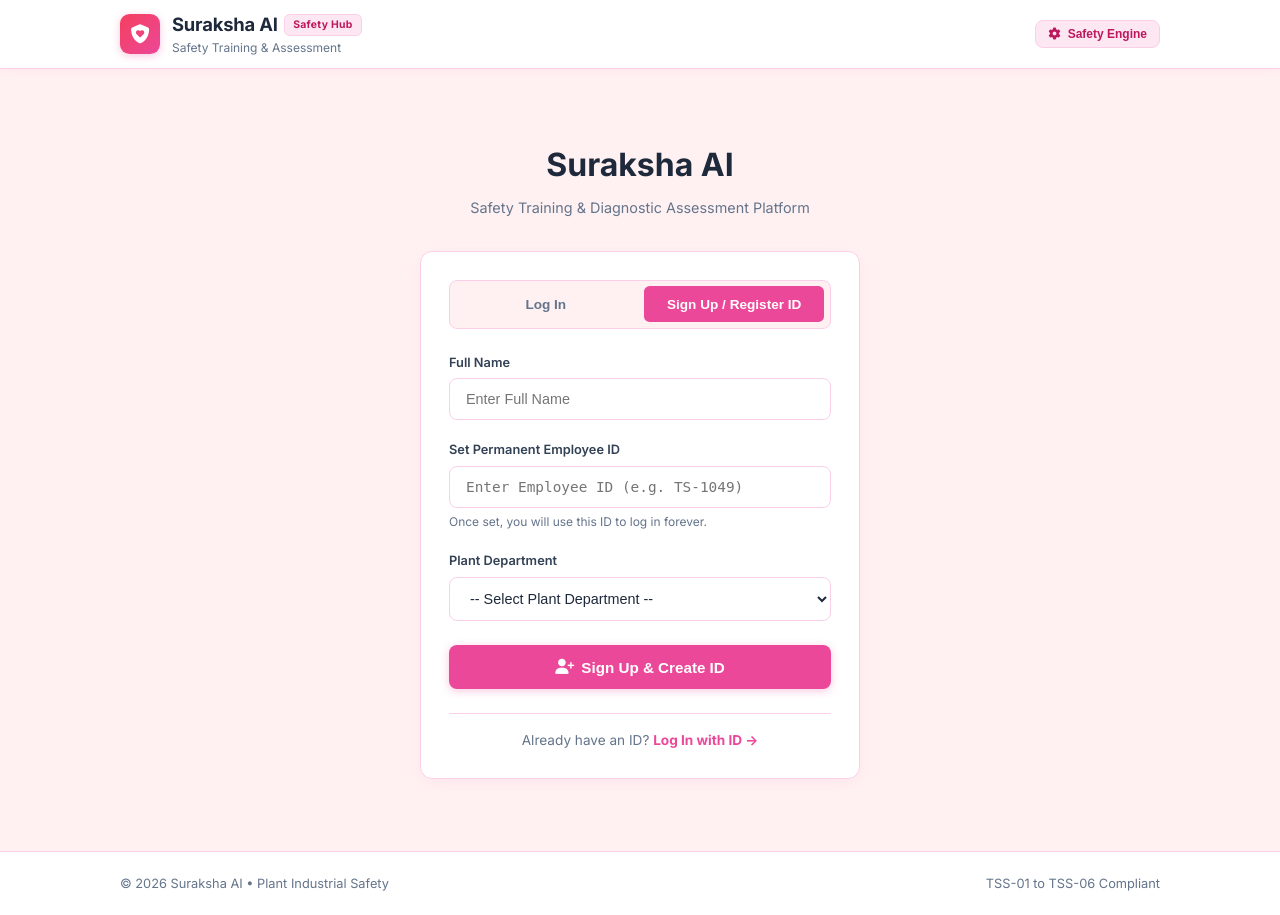
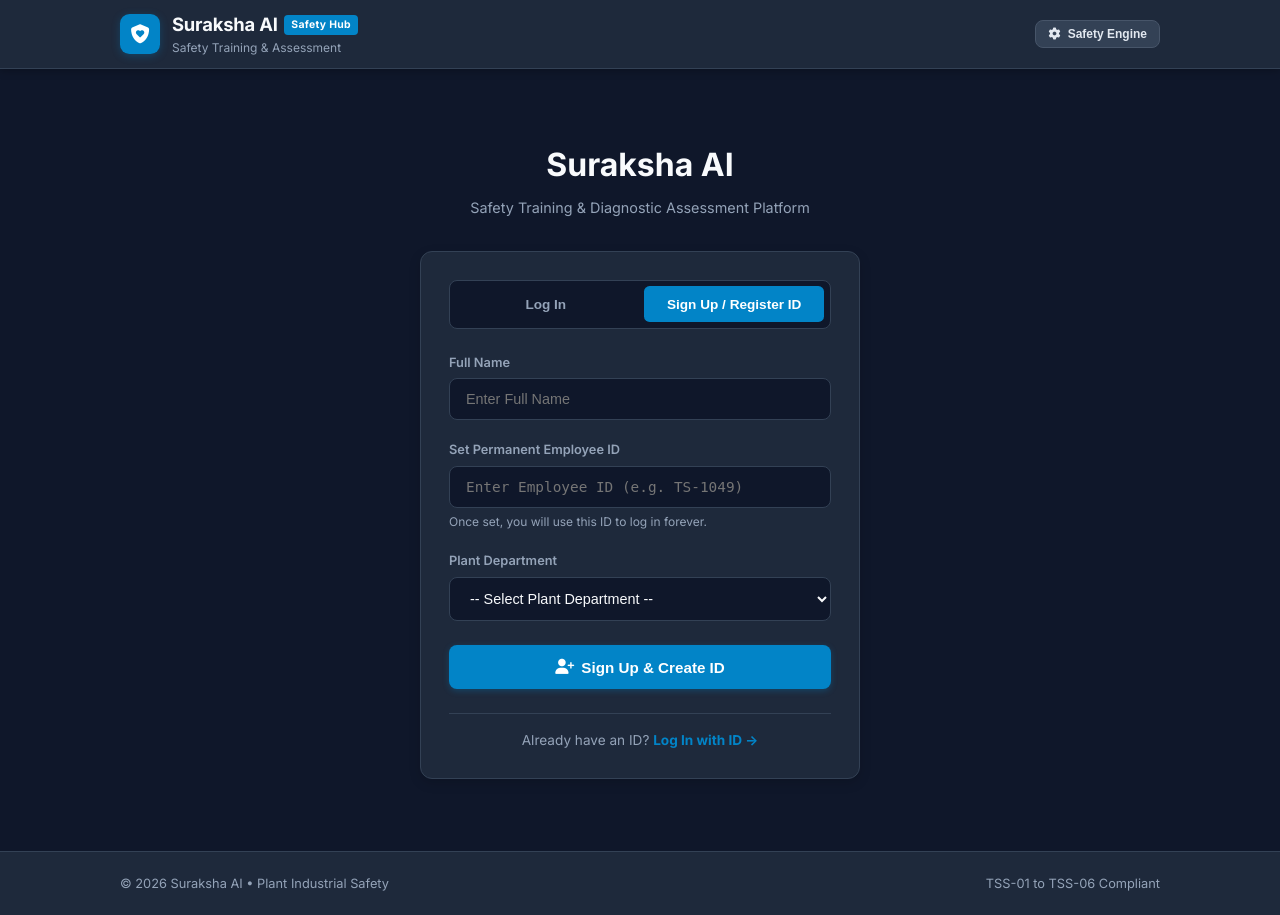
Before and after one commit to SHREYAJHA-14/tata-suraksha-ai, a Django app: page /signup/ in a window 1280 px wide. Run offline with Django 5.2, Linux system fonts and the light colour scheme; data that the repository does not hold is empty.

Commit message:
Restore original dark-slate theme across all templates and stylesheet

```diff
--- a/static/css/style.css
+++ b/static/css/style.css
@@ -1,22 +1,18 @@
-/* Suraksha AI - Light Pink, White & Soft Pastel Theme */
+/* Suraksha AI - Balanced, Modern & Professional Industrial Dark Theme */
 
 :root {
-  --bg-main: #fff1f2;            /* Soft light blush pink background */
-  --card-bg: #ffffff;            /* Crisp clean white cards */
-  --card-hover: #fff5f7;         /* Delicate light pink on hover */
-  --border-subtle: #fce7f3;      /* Soft light pink border */
-  --border-pink: #fbcfe8;        /* Medium pastel pink border */
-  --tata-blue: #ec4899;          /* Primary vibrant rose pink accent */
-  --tata-blue-hover: #db2777;    /* Deep rose pink */
-  --accent-pink-light: #fdf2f8;  /* Ultra light pastel pink */
-  --safety-amber: #f59e0b;       /* Warm alert amber */
-  --safety-red: #ef4444;         /* Danger red */
-  --safety-green: #10b981;       /* Success green */
-  --text-white: #1e293b;         /* Dark heading text (replaces old text-white variable) */
-  --text-heading: #1e293b;       /* Dark charcoal for high contrast headings */
-  --text-body: #334155;          /* Readable dark slate body text */
-  --text-muted: #64748b;         /* Secondary soft slate labels */
-  --bg-input: #ffffff;           /* Clean white input boxes */
+  --bg-main: #0f172a;       /* Deep slate navy */
+  --card-bg: #1e293b;       /* Crisp slate-800 card */
+  --card-hover: #243248;    /* Slightly lighter on hover */
+  --border-subtle: #334155; /* Refined slate-700 border */
+  --tata-blue: #0284c7;     /* Modern steel blue */
+  --tata-blue-hover: #0369a1;
+  --safety-amber: #f59e0b;  /* Warm industrial amber */
+  --safety-red: #ef4444;    /* Clean danger red */
+  --safety-green: #10b981;  /* Clean success green */
+  --text-white: #f8fafc;    /* Crisp bright text */
+  --text-body: #cbd5e1;     /* Readable body text */
+  --text-muted: #94a3b8;    /* Secondary muted labels */
 }
 
 * {
@@ -49,12 +45,12 @@ a {
 
 /* Navbar */
 .navbar {
-  background: #ffffff;
-  border-bottom: 1px solid var(--border-pink);
+  background: #1e293b;
+  border-bottom: 1px solid var(--border-subtle);
   position: sticky;
   top: 0;
   z-index: 50;
-  box-shadow: 0 2px 10px rgba(244, 114, 182, 0.08);
+  box-shadow: 0 2px 8px rgba(0, 0, 0, 0.25);
 }
 
 .nav-container {
@@ -74,30 +70,29 @@ a {
   width: 2.5rem;
   height: 2.5rem;
   border-radius: 0.6rem;
-  background: linear-gradient(135deg, #f43f5e, #ec4899);
+  background: var(--tata-blue);
   color: #ffffff;
   display: flex;
   align-items: center;
   justify-content: center;
   font-size: 1.2rem;
-  box-shadow: 0 2px 8px rgba(236, 72, 153, 0.3);
+  box-shadow: 0 2px 8px rgba(2, 132, 199, 0.3);
 }
 
 .brand-title {
   font-weight: 800;
   font-size: 1.15rem;
-  color: #1e293b;
+  color: var(--text-white);
   letter-spacing: -0.01em;
 }
 
 .brand-badge {
   font-size: 0.65rem;
   font-weight: 700;
-  background: #fce7f3;
-  color: #be185d;
-  border: 1px solid #fbcfe8;
-  padding: 0.15rem 0.5rem;
-  border-radius: 0.35rem;
+  background: #0284c7;
+  color: #ffffff;
+  padding: 0.15rem 0.45rem;
+  border-radius: 0.25rem;
   margin-left: 0.4rem;
   letter-spacing: 0.03em;
 }
@@ -167,10 +161,10 @@ a {
 /* Card */
 .card {
   background: var(--card-bg);
-  border: 1px solid var(--border-pink);
+  border: 1px solid var(--border-subtle);
   border-radius: 0.75rem;
   padding: 1.5rem;
-  box-shadow: 0 4px 16px rgba(244, 114, 182, 0.08);
+  box-shadow: 0 4px 12px rgba(0, 0, 0, 0.15);
 }
 
 /* Buttons */
@@ -191,7 +185,7 @@ a {
 .btn-primary {
   background-color: var(--tata-blue);
   color: #ffffff;
-  box-shadow: 0 2px 8px rgba(236, 72, 153, 0.3);
+  box-shadow: 0 2px 6px rgba(2, 132, 199, 0.3);
 }
 
 .btn-primary:hover {
@@ -213,20 +207,20 @@ a {
 }
 
 .btn-secondary {
-  background-color: #fce7f3;
-  color: #be185d;
-  border: 1px solid #fbcfe8;
+  background-color: #334155;
+  color: #e2e8f0;
+  border: 1px solid #475569;
 }
 
 .btn-secondary:hover {
-  background-color: #fbcfe8;
-  color: #9d174d;
+  background-color: #475569;
+  color: #ffffff;
 }
 
 /* Alert Box */
 .alert-weak {
-  background: #fffbeb;
-  border: 1px solid #fde68a;
+  background: rgba(245, 158, 11, 0.1);
+  border: 1px solid rgba(245, 158, 11, 0.35);
   border-left: 4px solid var(--safety-amber);
   border-radius: 0.65rem;
   padding: 1.15rem 1.35rem;
@@ -334,23 +324,23 @@ a {
 }
 
 .modal-content {
-  background: #ffffff;
-  border: 1px solid var(--border-pink);
+  background: #1e293b;
+  border: 1px solid var(--border-subtle);
   border-radius: 0.85rem;
   width: 100%;
   max-width: 620px;
   max-height: 90vh;
   overflow-y: auto;
-  box-shadow: 0 20px 40px rgba(244, 114, 182, 0.2);
+  box-shadow: 0 20px 40px rgba(0, 0, 0, 0.5);
   color: var(--text-body);
 }
 
 /* Footer */
 footer {
   margin-top: auto;
-  border-top: 1px solid var(--border-pink);
+  border-top: 1px solid var(--border-subtle);
   padding: 1.35rem 0;
-  background: #ffffff;
+  background: #1e293b;
   color: var(--text-muted);
   font-size: 0.8rem;
   text-align: center;
--- a/templates/safety_app/base.html
+++ b/templates/safety_app/base.html
@@ -60,10 +60,10 @@
                         {{ employee.name|slice:":1" }}
                     </div>
                     <div style="text-align: left; line-height: 1.2;">
-                        <p style="font-size: 0.8rem; font-weight: 700; color: #1e293b;">{{ employee.name }}</p>
-                        <p style="font-size: 0.7rem; color: #64748b;">{{ employee.department.code }}</p>
+                        <p style="font-size: 0.8rem; font-weight: 700; color: var(--text-white);">{{ employee.name }}</p>
+                        <p style="font-size: 0.7rem; color: var(--text-muted);">{{ employee.department.code }}</p>
                     </div>
-                    <a href="{% url 'logout' %}" title="Log Out" style="margin-left: 0.5rem; color: #be185d;">
+                    <a href="{% url 'logout' %}" title="Log Out" style="margin-left: 0.5rem; color: #ef4444;">
                         <i class="fa-solid fa-right-from-bracket"></i>
                     </a>
                 </div>
@@ -88,8 +88,8 @@
     <!-- Simple API Key Modal -->
     <div id="apiKeyModal" class="modal-overlay" style="display: none;">
         <div class="modal-content" style="padding: 1.5rem;">
-            <div style="display: flex; justify-content: space-between; align-items: center; margin-bottom: 1rem; border-bottom: 1px solid var(--border-pink); padding-bottom: 0.75rem;">
-                <h3 style="font-size: 1.1rem; font-weight: 700; color: #1e293b;">AI Engine Settings</h3>
+            <div style="display: flex; justify-content: space-between; align-items: center; margin-bottom: 1rem; border-bottom: 1px solid var(--border-subtle); padding-bottom: 0.75rem;">
+                <h3 style="font-size: 1.1rem; font-weight: 700; color: var(--text-white);">AI Engine Settings</h3>
                 <button type="button" onclick="closeApiKeyModal()" style="background: none; border: none; font-size: 1.2rem; cursor: pointer; color: var(--text-muted);">&times;</button>
             </div>
 
@@ -100,9 +100,9 @@
             <form action="{% url 'set_api_key' %}" method="POST">
                 {% csrf_token %}
                 <div style="margin-bottom: 1.25rem;">
-                    <label style="display: block; font-size: 0.8rem; font-weight: 600; margin-bottom: 0.4rem; color: #334155;">Gemini API Key (Optional)</label>
+                    <label style="display: block; font-size: 0.8rem; font-weight: 600; margin-bottom: 0.4rem; color: var(--text-muted);">Gemini API Key (Optional)</label>
                     <input type="password" name="api_key" value="{{ request.session.gemini_api_key|default:'' }}" placeholder="AIzaSy..."
-                           style="width: 100%; padding: 0.7rem 0.9rem; background: #fff5f7; border: 1px solid var(--border-pink); border-radius: 0.45rem; color: #1e293b; font-family: monospace; font-size: 0.85rem;">
+                           style="width: 100%; padding: 0.7rem 0.9rem; background: #0f172a; border: 1px solid var(--border-subtle); border-radius: 0.45rem; color: var(--text-white); font-family: monospace; font-size: 0.85rem;">
                 </div>
                 <div style="display: flex; justify-content: flex-end; gap: 0.65rem;">
                     <button type="button" onclick="closeApiKeyModal()" class="btn btn-secondary">Cancel</button>
--- a/templates/safety_app/login.html
+++ b/templates/safety_app/login.html
@@ -6,10 +6,10 @@
 <div class="container" style="max-width: 480px; margin: 2.5rem auto;">
     <!-- Simple Header -->
     <div style="text-align: center; margin-bottom: 2rem;">
-        <h1 style="font-size: 2rem; font-weight: 800; color: #1e293b; margin-bottom: 0.5rem;">
+        <h1 style="font-size: 2rem; font-weight: 800; color: var(--text-white); margin-bottom: 0.5rem;">
             Suraksha AI
         </h1>
-        <p style="color: #64748b; font-size: 0.9rem;">
+        <p style="color: var(--text-muted); font-size: 0.9rem;">
             Safety Training & Diagnostic Assessment Platform
         </p>
     </div>
@@ -17,7 +17,7 @@
     <!-- Auth Card -->
     <div class="card" style="padding: 1.75rem;">
         <!-- Tab Navigation -->
-        <div style="display: flex; gap: 0.5rem; margin-bottom: 1.5rem; background: #fff1f2; padding: 0.35rem; border-radius: 0.5rem; border: 1px solid var(--border-pink);">
+        <div style="display: flex; gap: 0.5rem; margin-bottom: 1.5rem; background: #0f172a; padding: 0.35rem; border-radius: 0.5rem; border: 1px solid var(--border-subtle);">
             <button type="button" id="tabLoginBtn" onclick="switchTab('login')"
                     style="flex: 1; padding: 0.65rem; border-radius: 0.35rem; border: none; font-weight: 700; font-size: 0.85rem; cursor: pointer; transition: all 0.2s ease;">
                 Log In
@@ -30,7 +30,7 @@
 
         <!-- Error Alert -->
         {% if error %}
-        <div style="background: #fef2f2; border: 1px solid #fecaca; color: #dc2626; padding: 0.85rem 1rem; border-radius: 0.5rem; margin-bottom: 1.5rem; font-size: 0.85rem; display: flex; align-items: flex-start; gap: 0.65rem; line-height: 1.45;">
+        <div style="background: rgba(239, 68, 68, 0.15); border: 1px solid rgba(239, 68, 68, 0.35); color: #fca5a5; padding: 0.85rem 1rem; border-radius: 0.5rem; margin-bottom: 1.5rem; font-size: 0.85rem; display: flex; align-items: flex-start; gap: 0.65rem; line-height: 1.45;">
             <i class="fa-solid fa-triangle-exclamation" style="margin-top: 0.15rem; color: #ef4444; flex-shrink: 0;"></i>
             <span>{{ error }}</span>
         </div>
@@ -41,12 +41,12 @@
             <form action="{% url 'login' %}" method="POST">
                 {% csrf_token %}
                 <div style="margin-bottom: 1.5rem;">
-                    <label style="display: block; font-size: 0.8rem; font-weight: 600; color: #334155; margin-bottom: 0.45rem;">
+                    <label style="display: block; font-size: 0.8rem; font-weight: 600; color: var(--text-muted); margin-bottom: 0.45rem;">
                         Registered Employee ID
                     </label>
                     <input type="text" name="emp_id" value="{{ emp_id|default:'' }}" required placeholder="Enter Employee ID"
-                           style="width: 100%; padding: 0.8rem 1rem; background: #ffffff; border: 1px solid var(--border-pink); border-radius: 0.5rem; color: #1e293b; font-size: 0.95rem; font-family: monospace;">
-                    <span style="display: block; font-size: 0.75rem; color: #64748b; margin-top: 0.4rem;">
+                           style="width: 100%; padding: 0.8rem 1rem; background: #0f172a; border: 1px solid var(--border-subtle); border-radius: 0.5rem; color: var(--text-white); font-size: 0.95rem; font-family: monospace;">
+                    <span style="display: block; font-size: 0.75rem; color: var(--text-muted); margin-top: 0.4rem;">
                         Only pre-registered employees can log in.
                     </span>
                 </div>
@@ -57,9 +57,9 @@
                 </button>
             </form>
 
-            <div style="margin-top: 1.5rem; text-align: center; border-top: 1px solid var(--border-pink); padding-top: 1rem; font-size: 0.85rem; color: #64748b;">
+            <div style="margin-top: 1.5rem; text-align: center; border-top: 1px solid var(--border-subtle); padding-top: 1rem; font-size: 0.85rem; color: var(--text-muted);">
                 Don't have an Employee ID?
-                <a href="javascript:void(0)" onclick="switchTab('signup')" style="color: #ec4899; font-weight: 700; text-decoration: none;">
+                <a href="javascript:void(0)" onclick="switchTab('signup')" style="color: var(--tata-blue); font-weight: 700; text-decoration: none;">
                     Sign Up here &rarr;
                 </a>
             </div>
@@ -70,30 +70,30 @@
             <form action="{% url 'signup' %}" method="POST">
                 {% csrf_token %}
                 <div style="margin-bottom: 1.25rem;">
-                    <label style="display: block; font-size: 0.8rem; font-weight: 600; color: #334155; margin-bottom: 0.4rem;">
+                    <label style="display: block; font-size: 0.8rem; font-weight: 600; color: var(--text-muted); margin-bottom: 0.4rem;">
                         Full Name
                     </label>
                     <input type="text" name="name" value="{{ name|default:'' }}" required placeholder="Enter Full Name"
-                           style="width: 100%; padding: 0.75rem 1rem; background: #ffffff; border: 1px solid var(--border-pink); border-radius: 0.5rem; color: #1e293b; font-size: 0.9rem;">
+                           style="width: 100%; padding: 0.75rem 1rem; background: #0f172a; border: 1px solid var(--border-subtle); border-radius: 0.5rem; color: var(--text-white); font-size: 0.9rem;">
                 </div>
 
                 <div style="margin-bottom: 1.25rem;">
-                    <label style="display: block; font-size: 0.8rem; font-weight: 600; color: #334155; margin-bottom: 0.4rem;">
+                    <label style="display: block; font-size: 0.8rem; font-weight: 600; color: var(--text-muted); margin-bottom: 0.4rem;">
                         Set Permanent Employee ID
                     </label>
                     <input type="text" name="emp_id" value="{{ emp_id|default:'' }}" required placeholder="Enter Employee ID (e.g. TS-1049)"
-                           style="width: 100%; padding: 0.75rem 1rem; background: #ffffff; border: 1px solid var(--border-pink); border-radius: 0.5rem; color: #1e293b; font-size: 0.9rem; font-family: monospace;">
-                    <span style="display: block; font-size: 0.75rem; color: #64748b; margin-top: 0.35rem;">
+                           style="width: 100%; padding: 0.75rem 1rem; background: #0f172a; border: 1px solid var(--border-subtle); border-radius: 0.5rem; color: var(--text-white); font-size: 0.9rem; font-family: monospace;">
+                    <span style="display: block; font-size: 0.75rem; color: var(--text-muted); margin-top: 0.35rem;">
                         Once set, you will use this ID to log in forever.
                     </span>
                 </div>
 
                 <div style="margin-bottom: 1.5rem;">
-                    <label style="display: block; font-size: 0.8rem; font-weight: 600; color: #334155; margin-bottom: 0.4rem;">
+                    <label style="display: block; font-size: 0.8rem; font-weight: 600; color: var(--text-muted); margin-bottom: 0.4rem;">
                         Plant Department
                     </label>
                     <select name="department_id" required
-                            style="width: 100%; padding: 0.75rem 1rem; background: #ffffff; border: 1px solid var(--border-pink); border-radius: 0.5rem; color: #1e293b; font-size: 0.9rem;">
+                            style="width: 100%; padding: 0.75rem 1rem; background: #0f172a; border: 1px solid var(--border-subtle); border-radius: 0.5rem; color: var(--text-white); font-size: 0.9rem;">
                         <option value="" disabled {% if not selected_dept %}selected{% endif %}>-- Select Plant Department --</option>
                         {% for dept in departments %}
                         <option value="{{ dept.id }}" {% if selected_dept == dept.id %}selected{% endif %}>
@@ -109,9 +109,9 @@
                 </button>
             </form>
 
-            <div style="margin-top: 1.5rem; text-align: center; border-top: 1px solid var(--border-pink); padding-top: 1rem; font-size: 0.85rem; color: #64748b;">
+            <div style="margin-top: 1.5rem; text-align: center; border-top: 1px solid var(--border-subtle); padding-top: 1rem; font-size: 0.85rem; color: var(--text-muted);">
                 Already have an ID?
-                <a href="javascript:void(0)" onclick="switchTab('login')" style="color: #ec4899; font-weight: 700; text-decoration: none;">
+                <a href="javascript:void(0)" onclick="switchTab('login')" style="color: var(--tata-blue); font-weight: 700; text-decoration: none;">
                     Log In with ID &rarr;
                 </a>
             </div>
@@ -134,14 +134,14 @@
             tabSignupBtn.style.background = 'var(--tata-blue)';
             tabSignupBtn.style.color = '#ffffff';
             tabLoginBtn.style.background = 'transparent';
-            tabLoginBtn.style.color = '#64748b';
+            tabLoginBtn.style.color = 'var(--text-muted)';
         } else {
             loginSec.style.display = 'block';
             signupSec.style.display = 'none';
             tabLoginBtn.style.background = 'var(--tata-blue)';
             tabLoginBtn.style.color = '#ffffff';
             tabSignupBtn.style.background = 'transparent';
-            tabSignupBtn.style.color = '#64748b';
+            tabSignupBtn.style.color = 'var(--text-muted)';
         }
     }
 
```
Also changed, not shown: other parts of static/css/style.css (+23 -28 lines), templates/safety_app/assessment.html (+43 -43 lines), templates/safety_app/dashboard.html (+25 -25 lines), templates/safety_app/results.html (+20 -20 lines), templates/safety_app/training_hub.html (+18 -18 lines).
